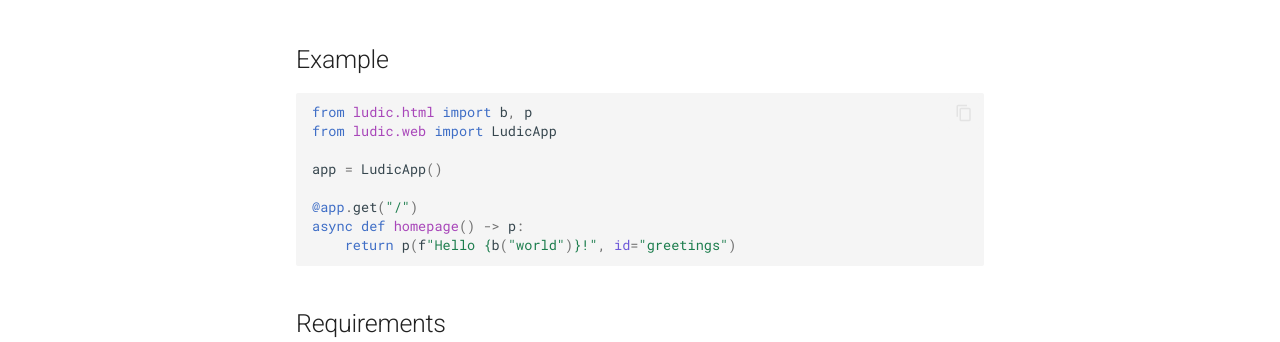
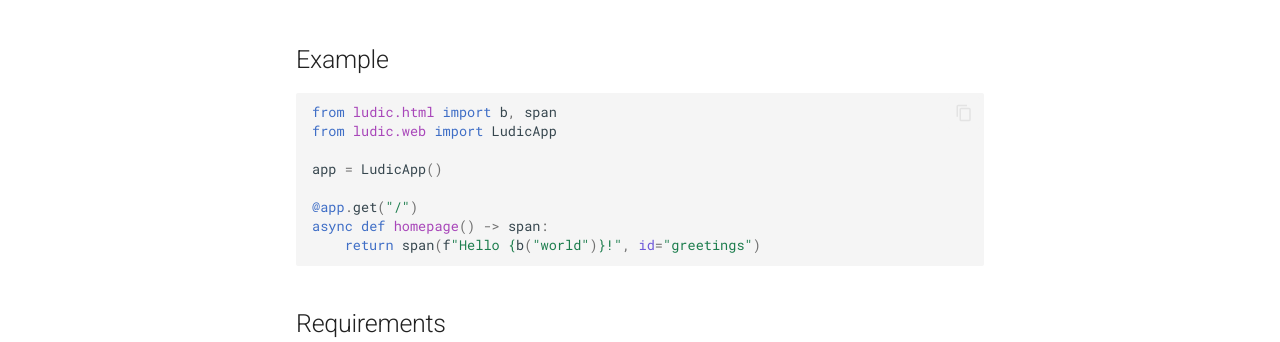
Before and after one commit to getludic/ludic, an MkDocs documentation site: the page built from docs/index.md, in a window 1280 px wide and 1247 px high. Shown: the part 567-909 px from the top of the window. Built offline with MkDocs 1.6.1 and Material for MkDocs 9.7.7, drawn with Linux system fonts in a browser that asks for light colours; comment, search, counter and statistics services are not loaded.

````diff
--- a/docs/index.md
+++ b/docs/index.md
@@ -14,14 +14,14 @@
 ## Example
 
 ```python
-from ludic.html import b, p
+from ludic.html import b, span
 from ludic.web import LudicApp
 
 app = LudicApp()
 
 @app.get("/")
-async def homepage() -> p:
-    return p(f"Hello {b("world")}!", id="greetings")
+async def homepage() -> span:
+    return span(f"Hello {b("world")}!", id="greetings")
 ```
 
 ## Requirements
````
Also changed, not shown: 2 other files.
